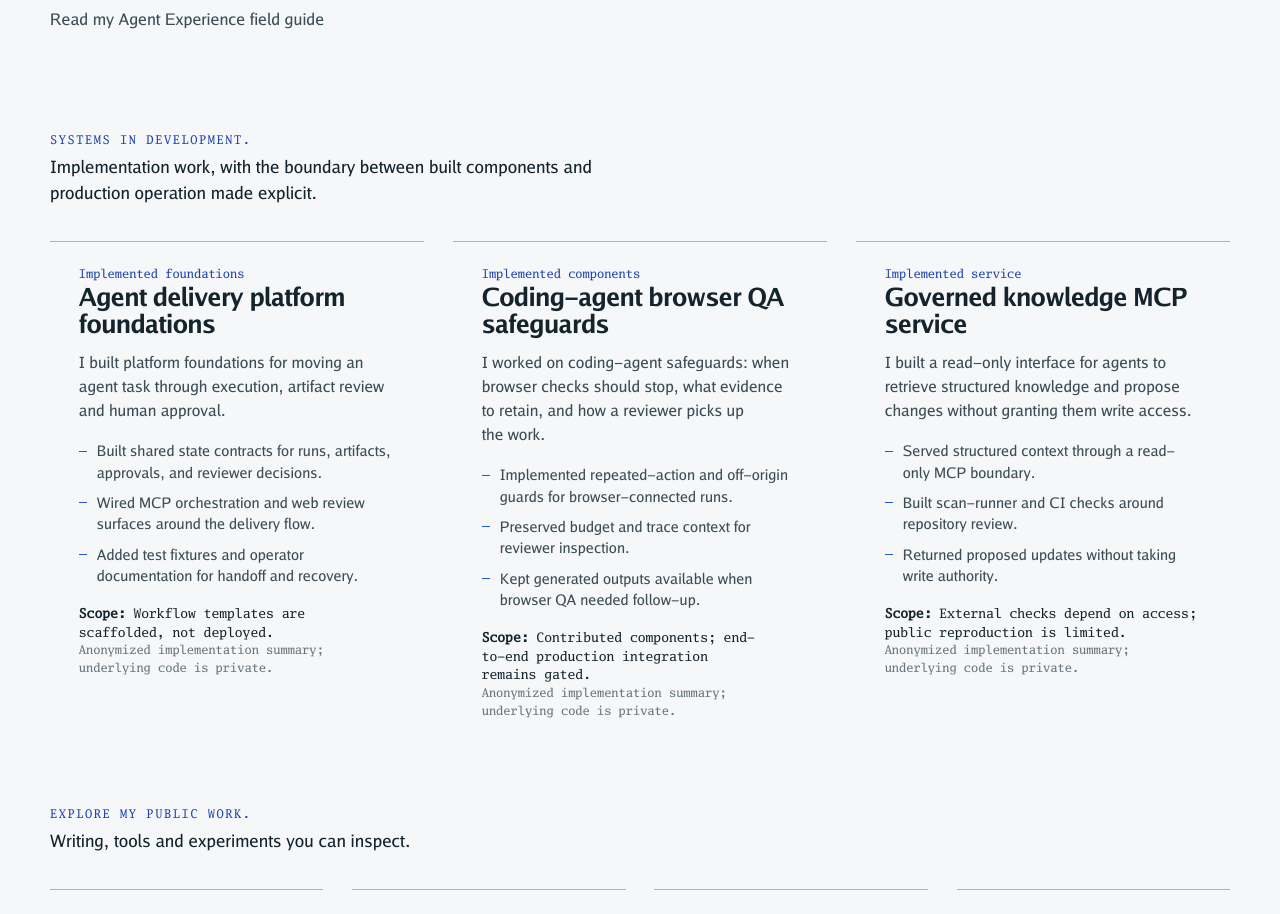
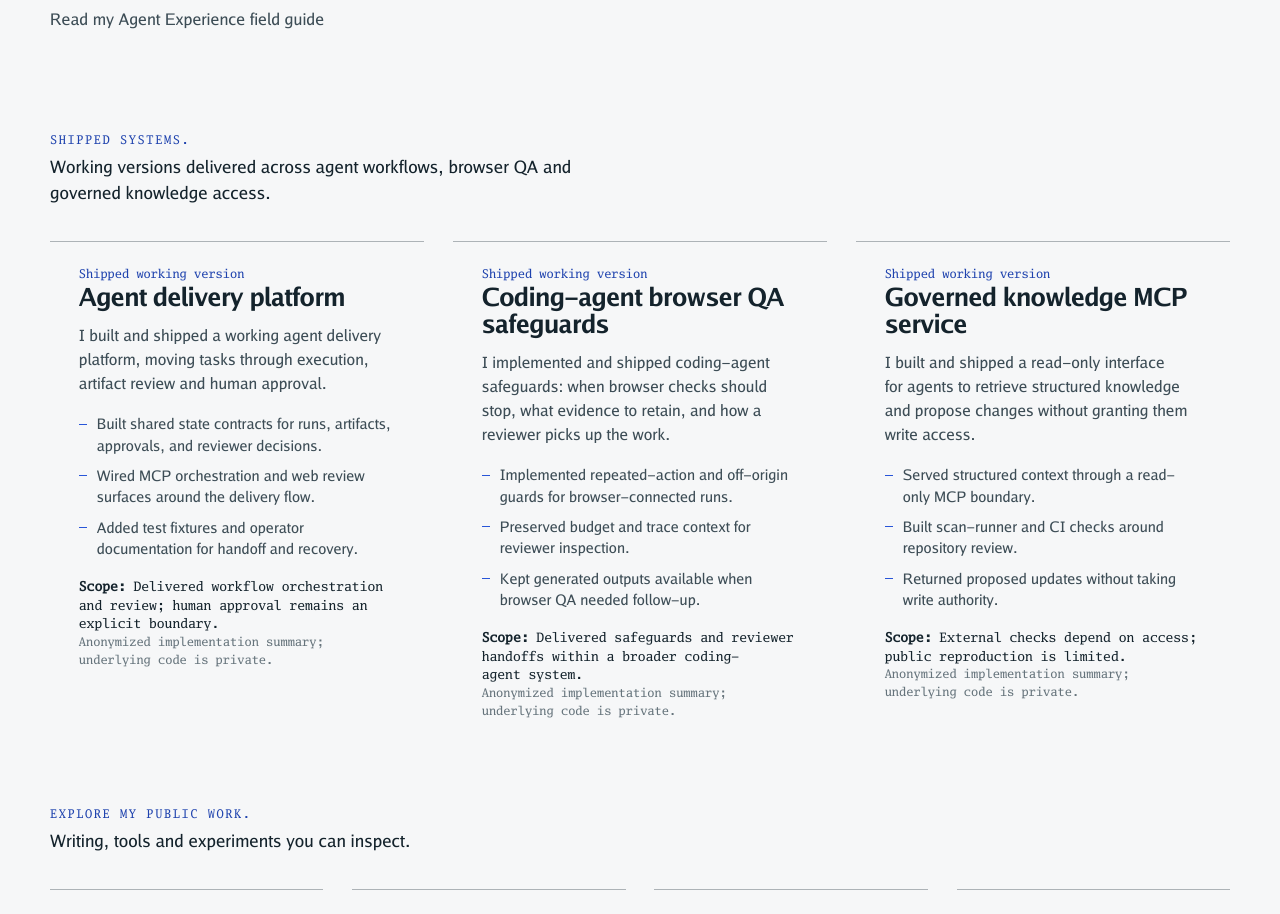
Before and after one commit to hmishra2250/himadri.dev, a Next.js app: page / in a window 1280 px wide. Shown: the part 2900-3814 px from the top of the page. Built offline with nearby package versions, Linux system fonts and the light colour scheme; no server answers.

Commit message:
Present delivered working systems as shipped work

```diff
--- a/scripts/test-current-work.ts
+++ b/scripts/test-current-work.ts
@@ -202,6 +202,14 @@ assert.equal(
   4,
 );
 
+for (const system of currentWork.reviewedSystems) {
+  assert.equal(system.status, "Shipped working version");
+  assert.doesNotMatch(
+    JSON.stringify(system),
+    /not deployed|integration remains gated|systems in development/i,
+  );
+}
+
 const homeHtml = renderToStaticMarkup(createElement(Home));
 const workHtml = renderToStaticMarkup(createElement(AllCaseStudies));
 function renderedText(text: string) {
@@ -246,9 +254,14 @@ for (const method of currentWork.methodCards) {
 }
 assert.ok(homeHtml.includes("Systems I implemented and shipped"));
 for (const html of [homeHtml, workHtml]) {
+  assert.ok(html.includes("Shipped systems."));
+  assert.doesNotMatch(
+    html,
+    /systems (?:currently )?in development|not deployed|integration remains gated/i,
+  );
   assert.ok(
     html.indexOf("Agent experience, end to end.") <
-      html.indexOf("Systems in development."),
+      html.indexOf("Shipped systems."),
   );
   for (const metric of currentWorkMetrics) {
     for (const text of [metric.value, metric.label, metric.context])
--- a/scripts/test-design-http.ts
+++ b/scripts/test-design-http.ts
@@ -99,6 +99,13 @@ async function main() {
     const html = await response.text();
     if (route.path === "/" || route.path === "/case-studies") {
       const rendered = visibleText(html);
+      assert.ok(rendered.includes("Shipped systems."));
+      assert.doesNotMatch(
+        rendered,
+        /systems (?:currently )?in development|not deployed|integration remains gated/i,
+      );
+      for (const system of currentWork.reviewedSystems)
+        assert.ok(rendered.includes(system.status));
       for (const metric of currentWorkMetrics)
         for (const copy of [metric.value, metric.label, metric.context])
           assert.ok(
--- a/src/components/home/CaseStudyGrid.tsx
+++ b/src/components/home/CaseStudyGrid.tsx
@@ -122,8 +122,8 @@ export function AllCaseStudies() {
           <div className="editorial-prose route-copy-stack">
             <h1 id="all-case-studies-title">Work.</h1>
             <p className="hero-subtitle">
-              Selected contributions, systems in development, and earlier
-              production work.
+              Selected contributions, shipped systems, and earlier production
+              work.
             </p>
           </div>
         </div>
--- a/src/components/home/CurrentWork.tsx
+++ b/src/components/home/CurrentWork.tsx
@@ -16,15 +16,15 @@ export function ReviewedSystems({
   return (
     <div className="work-stack current-work-block" aria-labelledby={titleId}>
       <div className="section-heading compact-heading">
-        <h2 id={titleId}>Systems in development.</h2>
+        <h2 id={titleId}>Shipped systems.</h2>
         <p>
-          Implementation work, with the boundary between built components and
-          production operation made explicit.
+          Working versions delivered across agent workflows, browser QA and
+          governed knowledge access.
         </p>
       </div>
       <div
         className="work-grid current-work-grid"
-        aria-label="Systems currently in development"
+        aria-label="Shipped engineering systems"
       >
         {currentWork.reviewedSystems.map((system) => (
           <article
--- a/src/content/current-work.ts
+++ b/src/content/current-work.ts
@@ -3,10 +3,7 @@ export type ReviewedSystem = {
   title: string;
   summary: string;
   work: string[];
-  status:
-    | "Implemented foundations"
-    | "Implemented components"
-    | "Implemented service";
+  status: "Shipped working version";
   limitations: string;
   proofId: string;
   publicLabel: string;
@@ -59,16 +56,17 @@ export const currentWork: CurrentWork = {
   reviewedSystems: [
     {
       id: "agent-delivery-platform-foundations",
-      title: "Agent delivery platform foundations",
+      title: "Agent delivery platform",
       summary:
-        "I built platform foundations for moving an agent task through execution, artifact review and human approval.",
+        "I built and shipped a working agent delivery platform, moving tasks through execution, artifact review and human approval.",
       work: [
         "Built shared state contracts for runs, artifacts, approvals, and reviewer decisions.",
         "Wired MCP orchestration and web review surfaces around the delivery flow.",
         "Added test fixtures and operator documentation for handoff and recovery.",
       ],
-      status: "Implemented foundations",
-      limitations: "Workflow templates are scaffolded, not deployed.",
+      status: "Shipped working version",
+      limitations:
+        "Delivered workflow orchestration and review; human approval remains an explicit boundary.",
       proofId: "current-agent-delivery-platform-foundations",
       publicLabel: reviewedWorkLabel,
     },
@@ -76,15 +74,15 @@ export const currentWork: CurrentWork = {
       id: "coding-agent-browser-qa-safeguards",
       title: "Coding-agent browser QA safeguards",
       summary:
-        "I worked on coding-agent safeguards: when browser checks should stop, what evidence to retain, and how a reviewer picks up the work.",
+        "I implemented and shipped coding-agent safeguards: when browser checks should stop, what evidence to retain, and how a reviewer picks up the work.",
       work: [
         "Implemented repeated-action and off-origin guards for browser-connected runs.",
         "Preserved budget and trace context for reviewer inspection.",
         "Kept generated outputs available when browser QA needed follow-up.",
       ],
-      status: "Implemented components",
+      status: "Shipped working version",
       limitations:
-        "Contributed components; end-to-end production integration remains gated.",
+        "Delivered safeguards and reviewer handoffs within a broader coding-agent system.",
       proofId: "current-coding-agent-browser-qa-safeguards",
       publicLabel: reviewedWorkLabel,
     },
@@ -92,13 +90,13 @@ export const currentWork: CurrentWork = {
       id: "governed-knowledge-mcp-service",
       title: "Governed knowledge MCP service",
       summary:
-        "I built a read-only interface for agents to retrieve structured knowledge and propose changes without granting them write access.",
+        "I built and shipped a read-only interface for agents to retrieve structured knowledge and propose changes without granting them write access.",
       work: [
         "Served structured context through a read-only MCP boundary.",
         "Built scan-runner and CI checks around repository review.",
         "Returned proposed updates without taking write authority.",
       ],
-      status: "Implemented service",
+      status: "Shipped working version",
       limitations:
         "External checks depend on access; public reproduction is limited.",
       proofId: "current-governed-knowledge-mcp-service",
--- a/src/content/proof.ts
+++ b/src/content/proof.ts
@@ -301,10 +301,9 @@ export const proofClaims: ProofClaim[] = [
   {
     id: "current-agent-delivery-platform-foundations",
     claim:
-      "Implemented foundations for an anonymous agent delivery platform, including orchestration boundaries, typed configuration, reusable scaffolding, testing shape and operator-facing documentation.",
+      "Built and shipped a working agent delivery platform with orchestration boundaries, typed configuration, artifact review, human approval and operator-facing documentation.",
     sourcePath: "docs/evidence/current-systems.md",
-    sourceLocator:
-      "Reviewed implementation category: Agent delivery platform foundations",
+    sourceLocator: "Reviewed implementation category: Agent delivery platform",
     sourceType: "sanitized-artifact",
     confidence: "medium",
     confidentialityLevel: "sanitized",
@@ -317,7 +316,7 @@ export const proofClaims: ProofClaim[] = [
   {
     id: "current-coding-agent-browser-qa-safeguards",
     claim:
-      "Contributed safeguards for coding-agent execution and browser-connected QA, including guard boundaries, trace preservation, reviewer handoff context and testable checkpoints.",
+      "Implemented and shipped safeguards for coding-agent execution and browser-connected QA, including guard boundaries, trace preservation, reviewer handoff context and testable checkpoints.",
     sourcePath: "docs/evidence/current-systems.md",
     sourceLocator:
       "Reviewed implementation category: Coding-agent browser QA safeguards",
@@ -333,7 +332,7 @@ export const proofClaims: ProofClaim[] = [
   {
     id: "current-governed-knowledge-mcp-service",
     claim:
-      "Implemented read-only knowledge tooling with an MCP server, scan runner, CI checks, structured context, invariant checks and proposed-change workflows.",
+      "Built and shipped read-only knowledge tooling with an MCP server, scan runner, CI checks, structured context, invariant checks and proposed-change workflows.",
     sourcePath: "docs/evidence/current-systems.md",
     sourceLocator:
       "Reviewed implementation category: Governed knowledge MCP service",
--- a/src/lib/current-work-validation.ts
+++ b/src/lib/current-work-validation.ts
@@ -18,11 +18,7 @@ const publicSources = new Map([
     "Local experiment",
   ],
 ]);
-const systemStatuses = new Set([
-  "Implemented foundations",
-  "Implemented components",
-  "Implemented service",
-]);
+const systemStatuses = new Set(["Shipped working version"]);
 const methodStatuses = new Set([
   "Completed experiments",
   "Shipped system",
```
Also changed, not shown: 4 other files (tests, documents, lock files or other folders).
